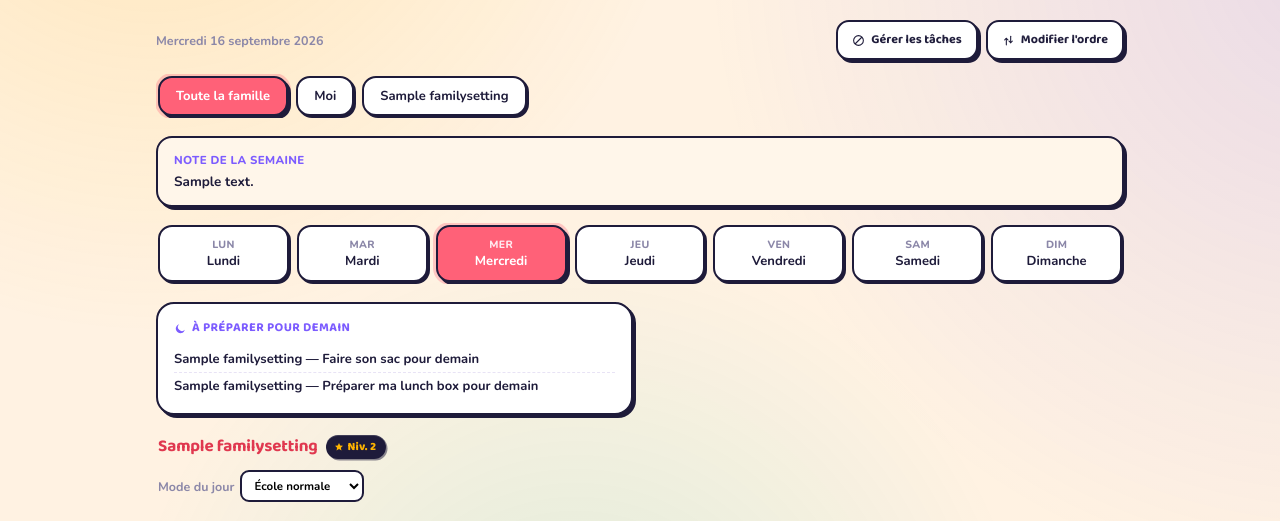
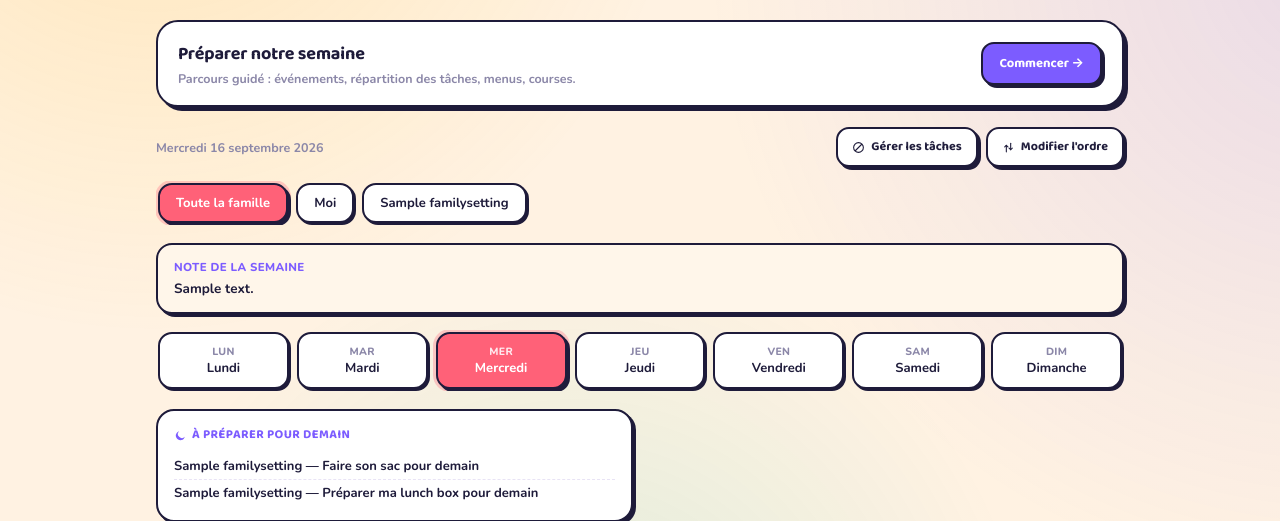
Before and after one commit to Khadaassi/notre-semaine, a Django app: page / in a window 1280 px wide. Shown: the part 141-662 px from the top of the page. Run offline with Django 5.2, Linux system fonts and the light colour scheme; a user stored in the database is signed in; data comes from the database, SQL or seed files in the repository; tables that the repository leaves empty hold one stand-in row (values such as "Sample post"); data that the repository does not hold is empty.

Commit message:
Surface the wizard entry point on "Aujourd'hui"
Parent-only card ("Préparer notre semaine" + "Commencer") near the top of
the home screen — the wizard's first step (Organisation) is itself
unrestricted, but step 2 lands on the parent-only Réglages page, so a kid
account starting the flow would hit a 403 partway through; not showing the
entry point to them avoids that dead end.

```diff
--- a/templates/planner/today.html
+++ b/templates/planner/today.html
@@ -3,6 +3,17 @@
 {% if kid_unassigned %}
 <div class="flash info">Ce compte n'est pas encore associé à un enfant précis — les tâches sont visibles mais pas
   modifiables. Demande à un parent de faire l'association depuis Réglages → Membres de la famille.</div>
+{% endif %}
+{% if is_parent %}
+<div class="card wizard-entry-card">
+  <div class="wizard-entry-row">
+    <div>
+      <h2 style="margin-bottom:2px;">Préparer notre semaine</h2>
+      <p class="hint" style="margin:0;">Parcours guidé : événements, répartition des tâches, menus, courses.</p>
+    </div>
+    <a href="{% url 'wizard_start' %}" class="wizard-entry-btn">Commencer →</a>
+  </div>
+</div>
 {% endif %}
 <div class="today-toolbar">
   <div class="hint" style="margin:0;">{{ real_date|date:"l j F Y"|capfirst }}</div>
```
